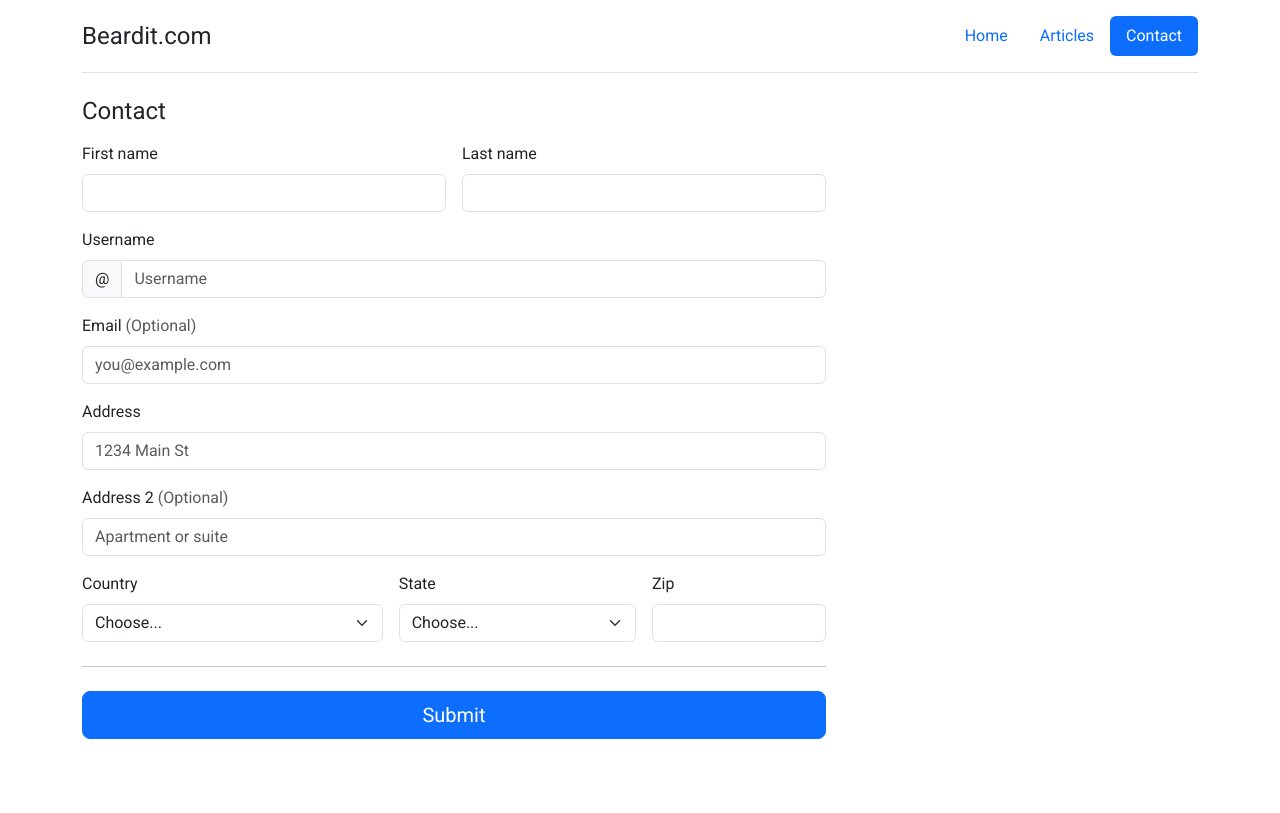
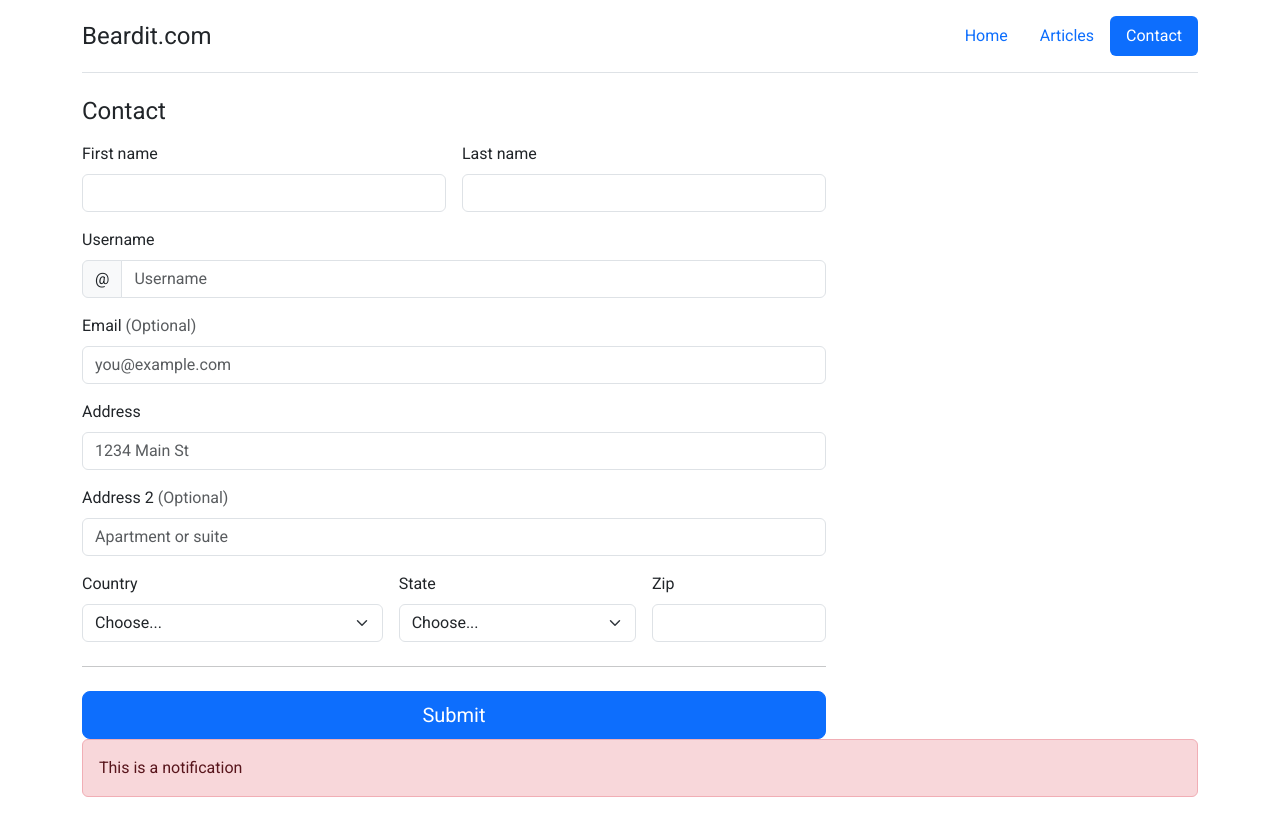
Before and after one commit to stellamarma/Vue, a Vue app in the folder 23.Installing-Router/: page /contact in a window 1280 px wide. Built offline with nearby package versions, Linux system fonts and the light colour scheme.

Commit message:
Add a notify component

```diff
--- a/23.Installing-Router/src/App.vue
+++ b/23.Installing-Router/src/App.vue
@@ -6,6 +6,7 @@
           <!-- <articles-main></articles-main> -->
           <!-- <article-comp></article-comp> -->
           <!-- <contact-component></contact-component> -->
+           <router-view name="notify" />
         </div>
 </template>
 
--- /dev/null
+++ b/23.Installing-Router/src/components/notify.vue
@@ -0,0 +1,5 @@
+<template>
+    <div class="alert alert-danger">
+        This is a notification
+    </div>
+</template>
--- a/23.Installing-Router/src/router/index.js
+++ b/23.Installing-Router/src/router/index.js
@@ -4,6 +4,7 @@ import Contact from '@/components/contact/index.vue'
 import Home from '@/components/home.vue'
 import Article from '@/components/articles/article.vue';
 import NotFound from '@/components/404.vue'
+import Notify from '@/components/notify.vue'
 
 const router = createRouter({
     history: createWebHistory(import.meta.env.BASE_URL),
@@ -11,7 +12,7 @@ const router = createRouter({
         {path:'/',component:Home},
         {path:'/articles',component:Articles, children:[]},
         {path:'/articles/:articleID',component:Article, props:true},
-        {path:'/contact',component:Contact,name:'contact'},
+        {path:'/contact',components:{default:Contact,notify:Notify},name:'contact'},
         {path:'/:notFound(.*)',component:NotFound}
     ],
     linkActiveClass:'active'
```
